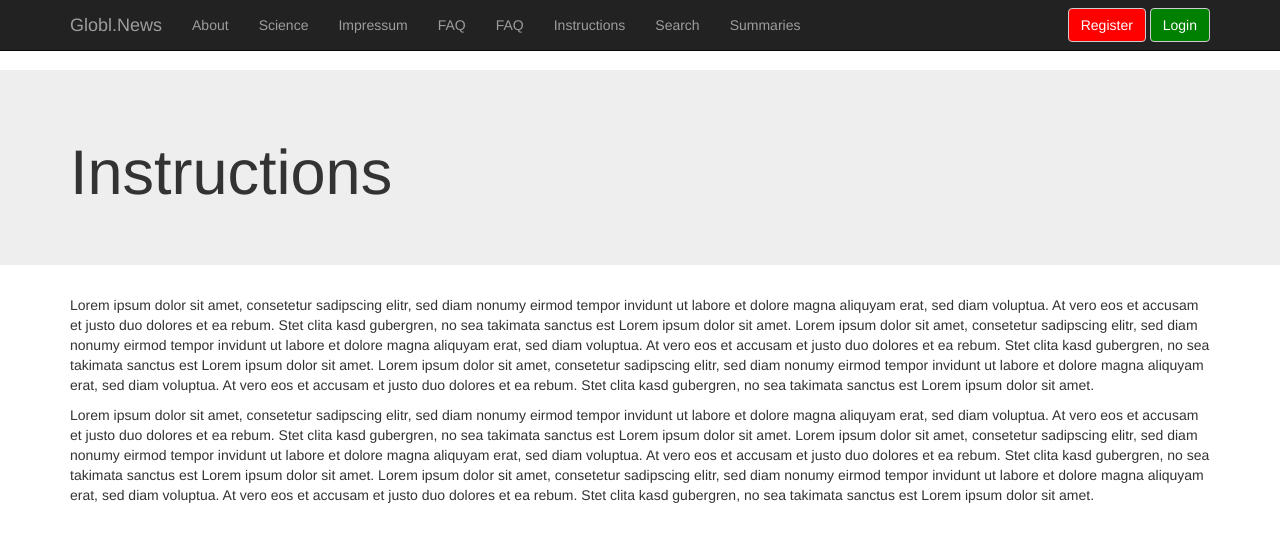
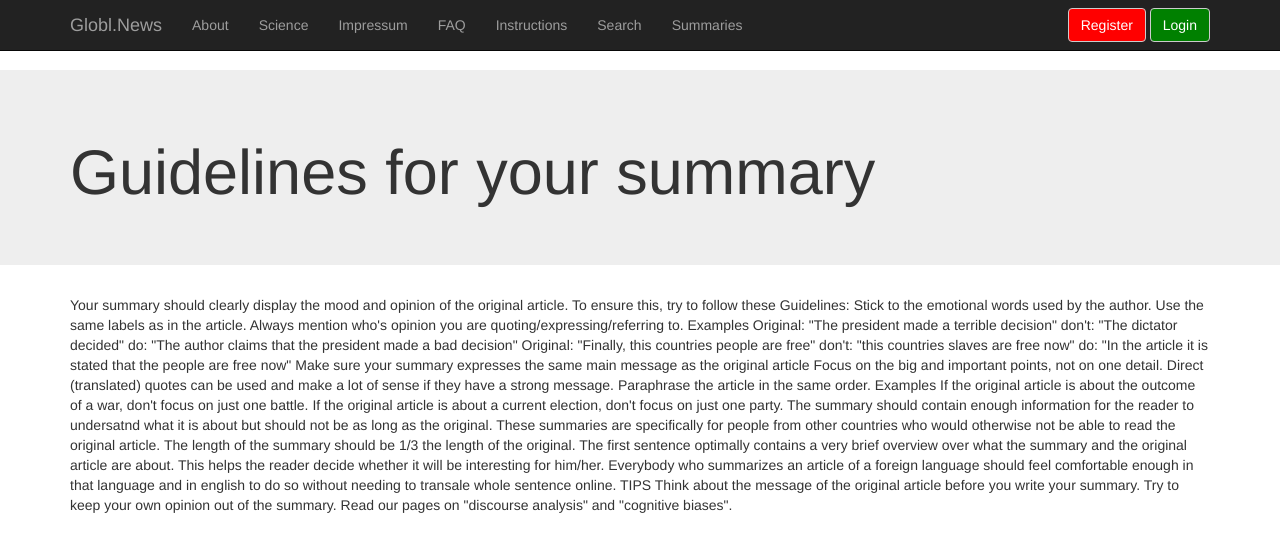
Before and after one commit to k-sokolov/globl_news, a Django app: page /instructions in a window 1280 px wide. Shown: the top 552 px of the page. Run offline with Django 3.2, Linux system fonts and the light colour scheme; some libraries are stand-ins or nearby versions.

Commit message:
no idea what changed, instructions added

```diff
--- a/globlnews/templates/_layouts/base.html
+++ b/globlnews/templates/_layouts/base.html
@@ -38,7 +38,6 @@
 				  <li><a href="/science">Science</a></li>
 				  <li><a href="/imprint">Impressum</a></li>
           <li><a href="/faq">FAQ</a></li>
-				  <li><a href="/faq">FAQ</a></li>
 				  <li><a href="/instructions">Instructions</a></li>
 				  <li><a href="/summaries/search">Search</a></li>
 				  <li><a href="/summaries/overview">Summaries</a></li>
--- a/globlnews/templates/instructions.html
+++ b/globlnews/templates/instructions.html
@@ -1,34 +1,59 @@
 {% extends '_layouts/base.html'%}
 
-{% block headline %} <h1> Instructions</h1> {% endblock headline %}
+{% block headline %} <h1> Guidelines for your summary</h1> {% endblock headline %}
 
 {% block content %}
-<p>Lorem ipsum dolor sit amet, consetetur sadipscing elitr, sed diam nonumy
-eirmod tempor invidunt ut labore et dolore magna aliquyam erat, sed diam
-voluptua. At vero eos et accusam et justo duo dolores et ea rebum. Stet clita
-kasd gubergren, no sea takimata sanctus est Lorem ipsum dolor sit amet. Lorem
-ipsum dolor sit amet, consetetur sadipscing elitr, sed diam nonumy eirmod tempor
-invidunt ut labore et dolore magna aliquyam erat, sed diam voluptua. At vero eos
-et accusam et justo duo dolores et ea rebum. Stet clita kasd gubergren, no sea
-takimata sanctus est Lorem ipsum dolor sit amet. Lorem ipsum dolor sit amet,
-consetetur sadipscing elitr, sed diam nonumy eirmod tempor invidunt ut labore
- et dolore magna aliquyam erat, sed diam voluptua. At vero eos et accusam et
- justo duo dolores et ea rebum. Stet clita kasd gubergren, no sea takimata
- sanctus est Lorem ipsum dolor sit amet.
- </p>
 
- <p>Lorem ipsum dolor sit amet, consetetur sadipscing elitr, sed diam nonumy
- eirmod tempor invidunt ut labore et dolore magna aliquyam erat, sed diam
- voluptua. At vero eos et accusam et justo duo dolores et ea rebum. Stet clita
- kasd gubergren, no sea takimata sanctus est Lorem ipsum dolor sit amet. Lorem
- ipsum dolor sit amet, consetetur sadipscing elitr, sed diam nonumy eirmod tempor
- invidunt ut labore et dolore magna aliquyam erat, sed diam voluptua. At vero eos
- et accusam et justo duo dolores et ea rebum. Stet clita kasd gubergren, no sea
- takimata sanctus est Lorem ipsum dolor sit amet. Lorem ipsum dolor sit amet,
- consetetur sadipscing elitr, sed diam nonumy eirmod tempor invidunt ut labore
- et dolore magna aliquyam erat, sed diam voluptua. At vero eos et accusam et
-justo duo dolores et ea rebum. Stet clita kasd gubergren, no sea takimata
-sanctus est Lorem ipsum dolor sit amet.
-</p>
+
+
+Your summary should clearly display the mood and opinion of the original article.
+To ensure this, try to follow these Guidelines:
+
+    Stick to the emotional words used by the author.
+
+    Use the same labels as in the article.
+
+    Always mention who's opinion you are quoting/expressing/referring to.
+
+Examples
+
+    Original: "The president made a terrible decision"
+
+don't: "The dictator decided"
+do: "The author claims that the president made a bad decision"
+
+    Original: "Finally, this countries people are free"
+
+don't: "this countries slaves are free now"
+do: "In the article it is stated that the people are free now"
+
+Make sure your summary expresses the same main message as the original article
+
+    Focus on the big and important points, not on one detail.
+
+    Direct (translated) quotes can be used and make a lot of sense if they have a strong message.
+
+    Paraphrase the article in the same order.
+
+Examples
+
+    If the original article is about the outcome of a war, don't focus on just one battle.
+    If the original article is about a current election, don't focus on just one party.
+
+The summary should contain enough information for the reader to undersatnd what it is about but should not be as long as the original. These summaries are specifically for people from other countries who would otherwise not be able to read the original article.
+
+    The length of the summary should be 1/3 the length of the original.
+
+    The first sentence optimally contains a very brief overview over what the summary and the original article are about. This helps the reader decide whether it will be interesting for him/her.
+
+    Everybody who summarizes an article of a foreign language should feel comfortable enough in that language and in english to do so without needing to transale whole sentence online.
+
+TIPS
+
+Think about the message of the original article before you write your summary.
+
+Try to keep your own opinion out of the summary.
+
+Read our pages on "discourse analysis" and "cognitive biases".
 
 {% endblock %}
--- a/globlnews/templates/sciencestuff.html
+++ b/globlnews/templates/sciencestuff.html
@@ -32,7 +32,7 @@ cognitive biases or “illusions” will help you make better source choices,
 interpret the information you get correctly, and therefore make less biased
 judgements and form a more accurate representation of the world as a result.
 <p/>
-
+<br>
 <h5><b>THE FUNDAMENTAL ATTRIBUTION ERROR</b></h5>
 Attribution is a process of assigning causes to events or  human behavior.
 Our biggest problem is that we cannot just observe an event and retrieve
```
Also changed, not shown: globlnews/templates/home.html (line endings or trailing spaces).
